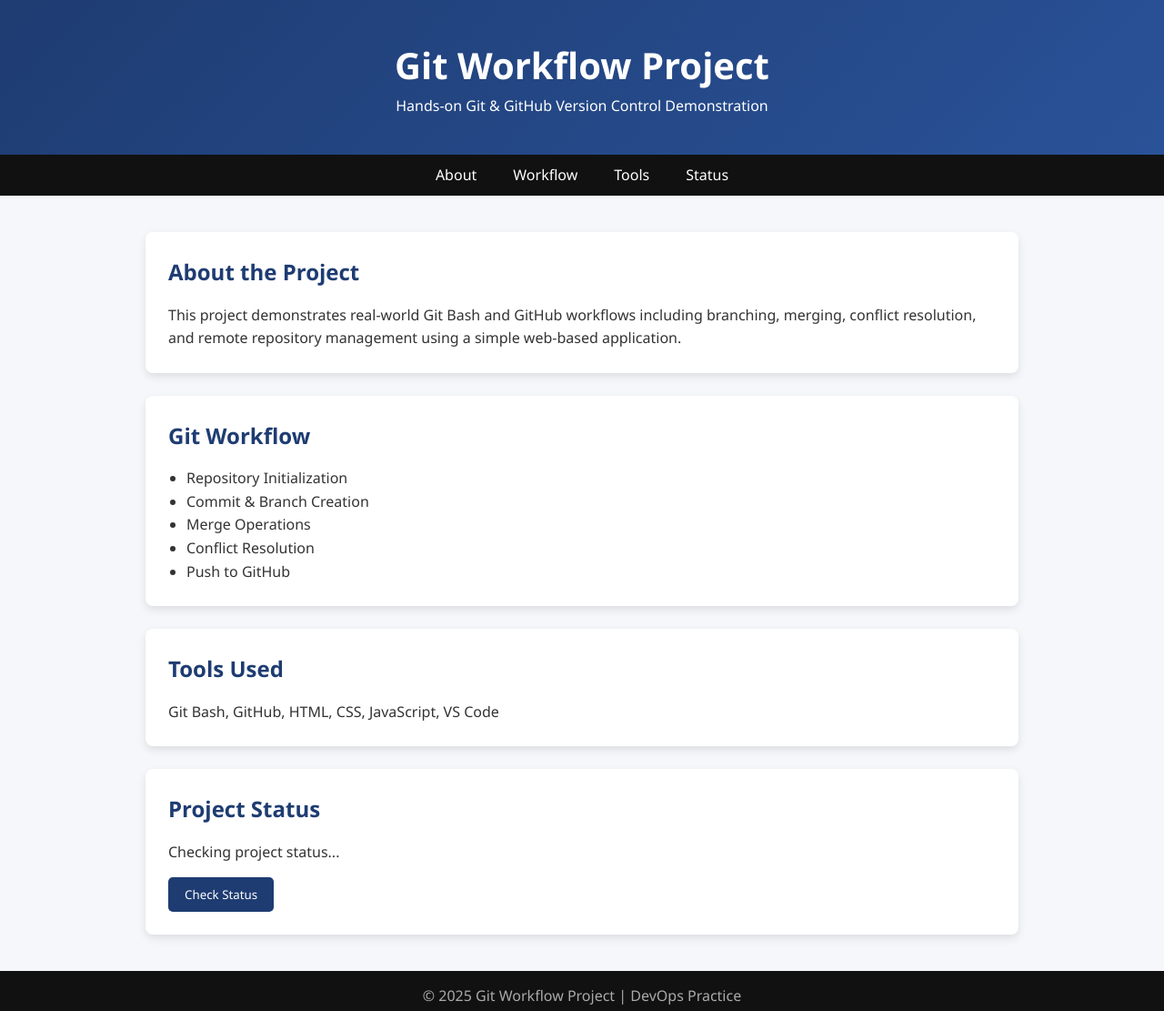
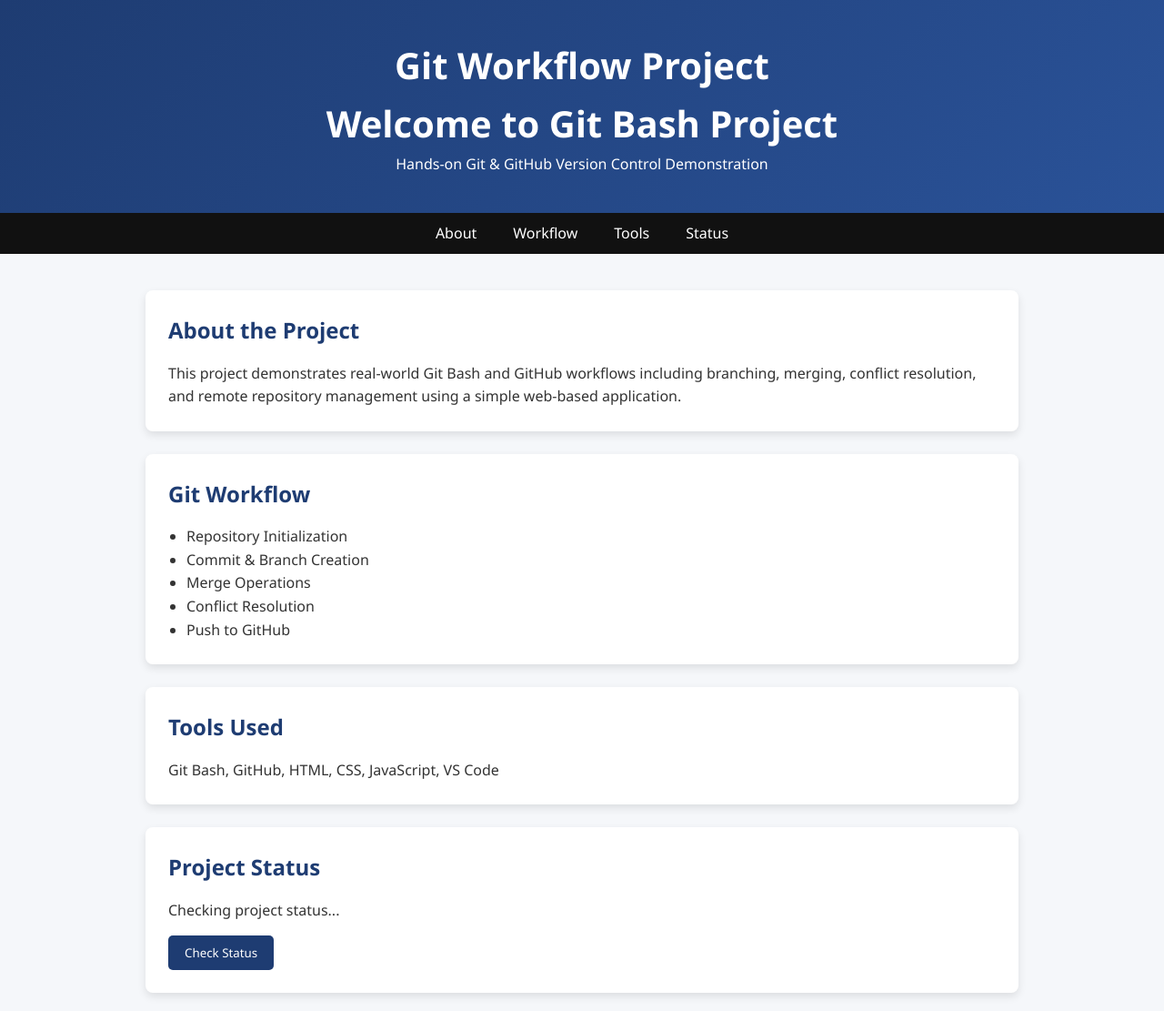
Before and after one commit to Sumeet2930/git-workflow-project, a plain HTML site: page index.html in a window 1280 px wide. Shown: the top 1111 px of the page at 91% size. Drawn offline with Linux system fonts and the light colour scheme.

Commit message:
Updated heading in master branch

```diff
--- a/index.html
+++ b/index.html
@@ -11,6 +11,7 @@
     <!-- Header -->
     <header class="header">
         <h1>Git Workflow Project</h1>
+        <h1>Welcome to Git Bash Project</h1>
         <p>Hands-on Git & GitHub Version Control Demonstration</p>
     </header>
 
```
